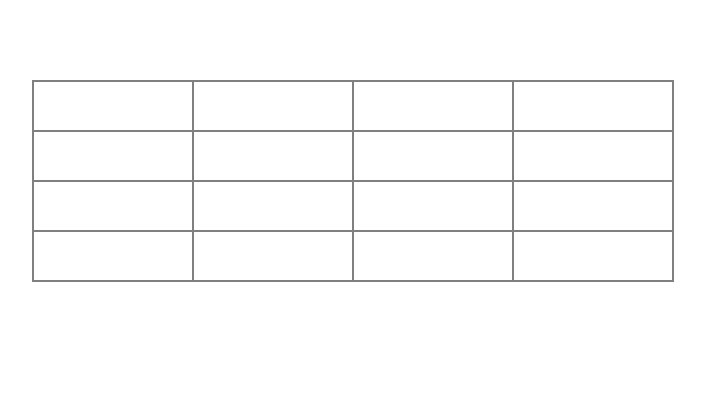
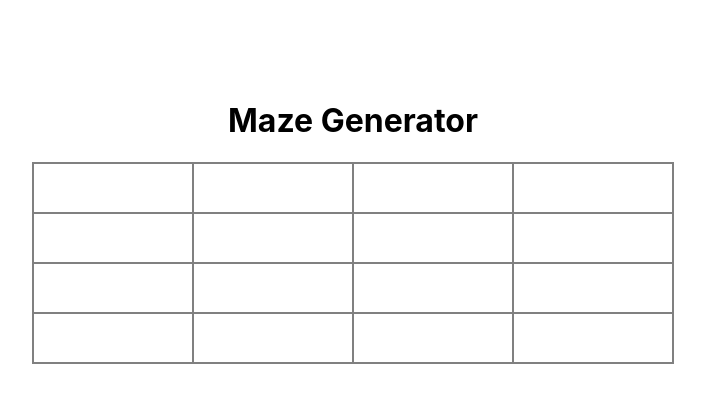
Before and after one commit to ColinCee/react-maze-generator, a React (Create React App) app: page / in a window 1280 px wide. Shown: the top 402 px of the page, without its empty margins (287-992 px from the left). Built offline with nearby package versions, Linux system fonts and the light colour scheme.

Commit message:
refactor grid

```diff
--- a/package.json
+++ b/package.json
@@ -45,7 +45,9 @@
     "eslint-plugin-flowtype": "^5.2.0",
     "eslint-plugin-import": "^2.22.1",
     "eslint-plugin-jsx-a11y": "^6.4.1",
+    "eslint-plugin-prettier": "^3.3.1",
     "eslint-plugin-react": "^7.22.0",
-    "eslint-plugin-react-hooks": "^4.2.0"
+    "eslint-plugin-react-hooks": "^4.2.0",
+    "prettier": "^2.2.1"
   }
 }
--- a/src/App.css
+++ b/src/App.css
@@ -1,17 +1,6 @@
 .container {
     display: flex;
-    justify-content: center;
     margin-top: 5em;
-
+    flex-direction: column;
+    align-items: center;
 }
-.grid {
-  display: grid;
-  width: 50%;
-  border-left: 2px solid gray;
-  border-bottom: 2px solid gray;
-}
-
-.cell {
-    border-top: 2px solid gray;
-    border-right: 2px solid gray;
-}
--- a/src/App.jsx
+++ b/src/App.jsx
@@ -1,22 +1,14 @@
 // @flow
-import React from 'react'
-import type {Node} from "react"
-import './App.css';
+import React from "react";
+import type { Node } from "react";
+import "./App.css";
+import Grid from "./grid";
 
-const App = (): Node => {
-  const numRows = 4;
-  const cells = []
-  for (let i = 0; i < numRows**2; i+=1) { // rows
-     cells.push(i)
-  }
-  return <div className="container">
-    <div className="grid" style={{
-      "grid-template-columns": `repeat(${numRows}, 1fr)`,
-      "grid-template-rows": `repeat(${numRows}, 50px)`}}
-    >
-      {cells.map(cellNum => <div id={cellNum} className="cell" />)}
-    </div>
+const App = (): Node => (
+  <div className="container">
+    <h1>Maze Generator</h1>
+    <Grid />
   </div>
-}
+);
 
 export default App;
--- /dev/null
+++ b/src/grid/Grid.css
@@ -0,0 +1,11 @@
+.grid {
+    display: grid;
+    width: 50%;
+    border-left: 2px solid gray;
+    border-bottom: 2px solid gray;
+  }
+
+  .cell {
+      border-top: 2px solid gray;
+      border-right: 2px solid gray;
+  }
--- /dev/null
+++ b/src/grid/Grid.jsx
@@ -0,0 +1,27 @@
+// @flow
+import React from "react";
+import type { Node } from "react";
+import "./Grid.css";
+
+export default (): Node => {
+  const numRows = 4;
+  const cells = [];
+  for (let i = 0; i < numRows ** 2; i += 1) {
+    // rows
+    cells.push(i);
+  }
+
+  return (
+    <div
+      className="grid"
+      style={{
+        "grid-template-columns": `repeat(${numRows}, 1fr)`,
+        "grid-template-rows": `repeat(${numRows}, 50px)`,
+      }}
+    >
+      {cells.map((cellNum) => (
+        <div id={cellNum} className="cell" />
+      ))}
+    </div>
+  );
+};
--- /dev/null
+++ b/src/grid/index.jsx
@@ -0,0 +1,3 @@
+import Grid from "./Grid";
+
+export default Grid;
--- a/src/reportWebVitals.js
+++ b/src/reportWebVitals.js
@@ -1,6 +1,6 @@
-const reportWebVitals = onPerfEntry => {
+const reportWebVitals = (onPerfEntry) => {
   if (onPerfEntry && onPerfEntry instanceof Function) {
-    import('web-vitals').then(({ getCLS, getFID, getFCP, getLCP, getTTFB }) => {
+    import("web-vitals").then(({ getCLS, getFID, getFCP, getLCP, getTTFB }) => {
       getCLS(onPerfEntry);
       getFID(onPerfEntry);
       getFCP(onPerfEntry);
```
Also changed, not shown: src/index.jsx (+6 -6 lines), .eslintrc.js, 2 other files (tests, documents, lock files or other folders).
